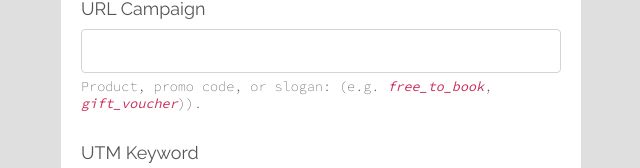
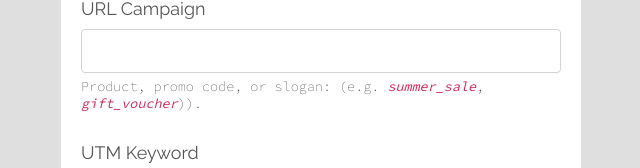
Before and after one commit to murray-williams/utm-tag-builder, a React (Create React App) app: page / in a window 1280 px wide. Shown: the part 555-723 px from the top of the page, without its empty margins (319-959 px from the left). Built offline with nearby package versions, Linux system fonts and the light colour scheme.

Commit message:
Update promo example

```diff
--- a/src/pages/Home.js
+++ b/src/pages/Home.js
@@ -88,7 +88,7 @@ export default function Home() {
             required
           />
           <span className="sub-label-text">
-            Product, promo code, or slogan: (e.g. <em>free_to_book</em>,{' '}
+            Product, promo code, or slogan: (e.g. <em>summer_sale</em>,{' '}
             <em>gift_voucher</em>)).
           </span>
         </label>
```
